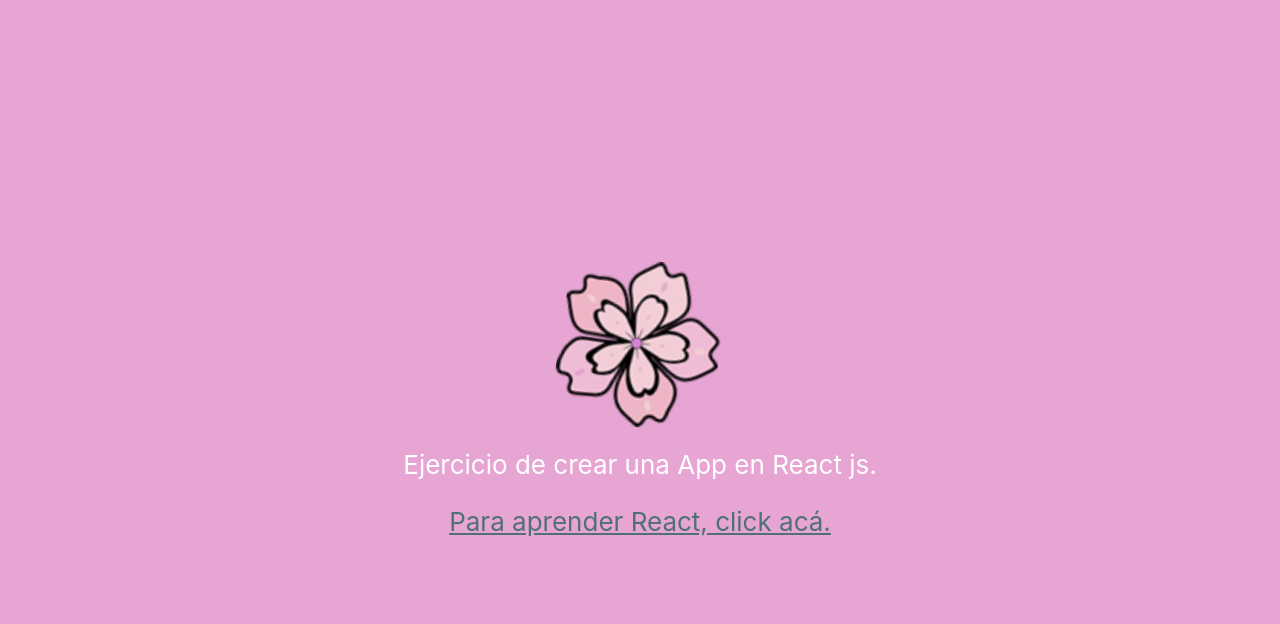
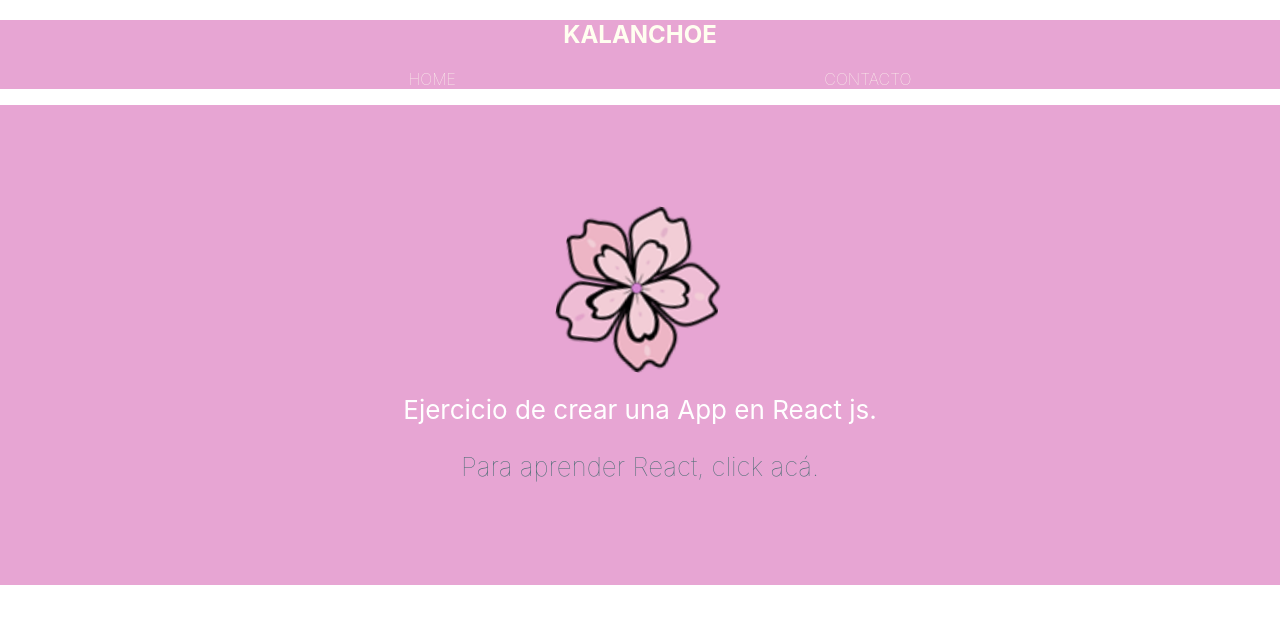
Before and after one commit to DemianKoro/myApp, a React (Create React App) app: page / in a window 1280 px wide. Shown: the top 624 px of the page. Built offline with nearby package versions, Linux system fonts and the light colour scheme.

Commit message:
Agregando Navbar

```diff
--- /dev/null
+++ b/public/404.html
@@ -0,0 +1,68 @@
+<!DOCTYPE html>
+<html lang="es">
+ <!--HEAD ↓-->
+ <head>
+    <meta charset='utf-8'>
+    <meta http-equiv='X-UA-Compatible' content='IE=edge'>
+    <title>Error 404 - Página no encontrada</title>
+    <meta name='viewport' content='width=device-width, initial-scale=1'>
+    <link rel="icon" type="image/png" href="../img/ico.png" />
+    <link rel="preconnect" href="https://fonts.gstatic.com">
+    <link href="https://fonts.googleapis.com/css2?family=Nunito:wght@200&display=swap" rel="stylesheet">
+    <link rel="stylesheet" href="https://cdnjs.cloudflare.com/ajax/libs/animate.css/4.1.1/animate.min.css"/>
+    <link href="https://unpkg.com/aos@2.3.1/dist/aos.css" rel="stylesheet">
+    <link href="https://cdn.jsdelivr.net/npm/bootstrap@5.0.2/dist/css/bootstrap.min.css" rel="stylesheet" integrity="sha384-EVSTQN3/azprG1Anm3QDgpJLIm9Nao0Yz1ztcQTwFspd3yD65VohhpuuCOmLASjC" crossorigin="anonymous">
+    <link rel="stylesheet" href="../css/style.css">
+ </head>
+<!--BODY ↓-->
+ <body class="body404">
+<header class="body404__header404 container-fluid">
+    <a href="home.html"><img src="../img/404b.png" alt=""></a>
+</header>
+<main class="body404__main404 container-fluid">
+    <a href="home.html"><img src="../img/404.png" alt=""></a>
+</main>
+<footer class="body404__footer404">
+  <div class="body404__footer404__search404">
+
+<!-- Search Google -->
+
+  <FORM method=GET action="http://www.google.com/search">
+
+    <input type=hidden name=ie value=UTF-8>
+    <input type=hidden name=oe value=UTF-8>
+
+    <A HREF="http://www.google.com/">
+     <IMG SRC="../img/G.png" ALT="Google">
+    </A>
+
+    <INPUT TYPE=text name=q size=25 maxlength=255 value="">
+      <br>
+    <INPUT type=submit name=btnG VALUE="Google Search">
+
+
+  </FORM>
+
+<!-- Search Google -->
+
+  <div class="body404__footer404__ container-fluid">
+    <a href="home.html"><img src="../img/404a.png" alt=""></a>
+  </div>
+
+  <div class="body404__footer404__desarrollador">
+    <a href="mailto:demian.koro@gmail.com" >Desarrollado por Demian Koropatczyk</a>
+  </div>
+
+
+
+</footer>
+<!--SCRIPT ↓-->
+<script src="https://cdn.jsdelivr.net/npm/@popperjs/core@2.9.2/dist/umd/popper.min.js" integrity="sha384-IQsoLXl5PILFhosVNubq5LC7Qb9DXgDA9i+tQ8Zj3iwWAwPtgFTxbJ8NT4GN1R8p" crossorigin="anonymous"></script>
+<script src="https://cdn.jsdelivr.net/npm/bootstrap@5.0.2/dist/js/bootstrap.bundle.min.js" integrity="sha384-MrcW6ZMFYlzcLA8Nl+NtUVF0sA7MsXsP1UyJoMp4YLEuNSfAP+JcXn/tWtIaxVXM" crossorigin="anonymous"></script>
+<script src="https://unpkg.com/aos@2.3.1/dist/aos.js"></script>
+<script>
+ AOS.init();
+</script>
+<!--SCRIPT ↑-->
+ </body>
+</html>
--- a/src/App.css
+++ b/src/App.css
@@ -15,7 +15,7 @@
 
 .App-header {
   background-color: #e7a5d3;
-  min-height: 100vh;
+  min-height: 60vh;
   display: flex;
   flex-direction: column;
   align-items: center;
--- a/src/App.js
+++ b/src/App.js
@@ -1,9 +1,11 @@
 import logo from './kalanchoe.png';
 import './App.css';
+import Navbar from './components/Navbar/Navbar';
 
 function App() {
   return (
     <div className="App">
+      <Navbar />
       <header className="App-header">
         <img src={logo} className="App-logo" alt="logo" />
         <p>
--- /dev/null
+++ b/src/components/Navbar/Navbar.css
@@ -0,0 +1,16 @@
+.nav {
+    background-color: #e7a5d3;
+    color: ivory;
+}
+ul {
+    list-style: none;
+    display: flex;
+    flex-direction: row;
+    justify-content: space-evenly;
+}
+
+a {
+    text-decoration: none;
+    color: ivory;
+    font-weight: lighter;
+}
--- /dev/null
+++ b/src/components/Navbar/Navbar.js
@@ -0,0 +1,18 @@
+import './Navbar.css';
+
+function Navbar() {
+    return <nav className='nav'>
+                <h1>KALANCHOE</h1>
+                <ul className='ulNav'>
+                    <li>
+                        <a href='./404.html'>HOME</a>
+                    </li>
+                    <li>
+                        <a href='./404.html'>CONTACTO</a>
+                    </li>
+                </ul>
+           </nav>;
+
+}
+
+export default Navbar;
```
